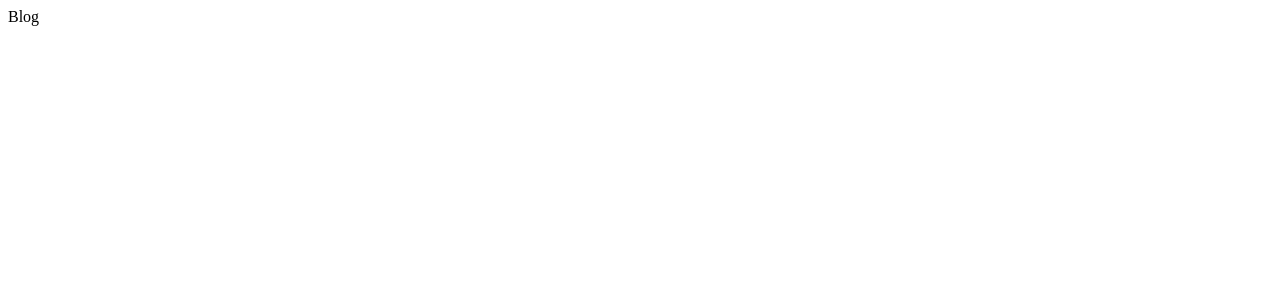
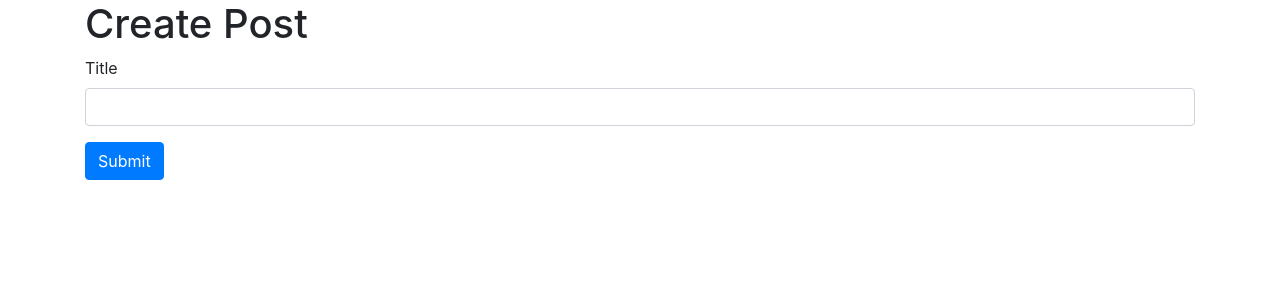
Before and after one commit to PFurtak/mini-microservices, a React (Create React App) app in the folder client/: page / in a window 1280 px wide. Shown: the top 300 px of the page. Built offline with nearby package versions, Linux system fonts and the light colour scheme.

Commit message:
Created post form component

```diff
--- a/client/public/index.html
+++ b/client/public/index.html
@@ -10,6 +10,12 @@
       content="Web site created using create-react-app"
     />
     <link rel="apple-touch-icon" href="%PUBLIC_URL%/logo192.png" />
+    <link
+      rel="stylesheet"
+      href="https://stackpath.bootstrapcdn.com/bootstrap/4.5.0/css/bootstrap.min.css"
+      integrity="sha384-9aIt2nRpC12Uk9gS9baDl411NQApFmC26EwAOH8WgZl5MYYxFfc+NcPb1dKGj7Sk"
+      crossorigin="anonymous"
+    />
     <!--
       manifest.json provides metadata used when your web app is installed on a
       user's mobile device or desktop. See https://developers.google.com/web/fundamentals/web-app-manifest/
--- a/client/src/App.js
+++ b/client/src/App.js
@@ -1,5 +1,11 @@
 import React from 'react';
+import PostCreate from './PostCreate';
 
 export default () => {
-  return <div>Blog</div>;
+  return (
+    <div className='container'>
+      <h1>Create Post</h1>
+      <PostCreate />
+    </div>
+  );
 };
--- /dev/null
+++ b/client/src/PostCreate.js
@@ -0,0 +1,32 @@
+import React, { useState } from 'react';
+import axios from 'axios';
+
+export default () => {
+  const [title, setTitle] = useState('');
+
+  const onSubmit = async (event) => {
+    event.preventDefault();
+
+    await axios.post('http://localhost:4000/posts', {
+      title,
+    });
+
+    setTitle('');
+  };
+
+  return (
+    <div>
+      <form onSubmit={onSubmit}>
+        <div className='form-group'>
+          <label>Title</label>
+          <input
+            value={title}
+            onChange={(e) => setTitle(e.target.value)}
+            className='form-control'
+          />
+        </div>
+        <button className='btn btn-primary'>Submit</button>
+      </form>
+    </div>
+  );
+};
```
